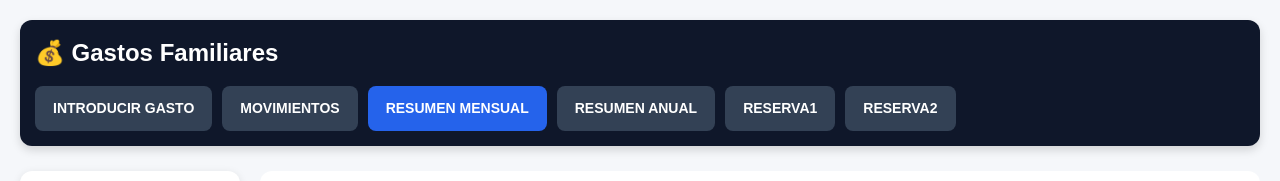
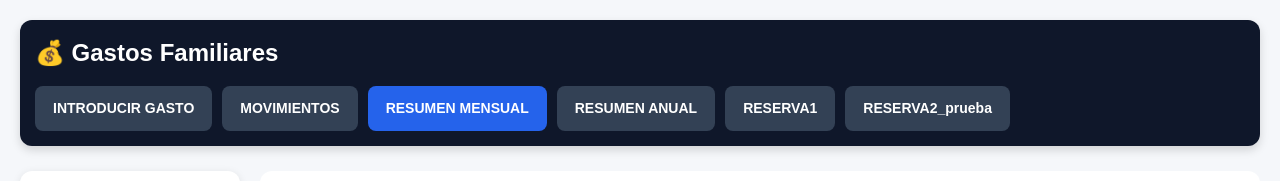
Before and after one commit to marcosbg1990/gastos-anapurnis, a Next.js app: page / in a window 1280 px wide. Shown: the top 181 px of the page. Built offline with nearby package versions, Linux system fonts and the light colour scheme; no server answers; the database is empty.

Commit message:
Cambio reserva2 prueba

```diff
--- a/components/Header.tsx
+++ b/components/Header.tsx
@@ -14,7 +14,7 @@ export default function Header({
     'RESUMEN MENSUAL',
     'RESUMEN ANUAL',
     'RESERVA1',
-    'RESERVA2'
+    'RESERVA2_prueba'
   ]
 
   return (
```
